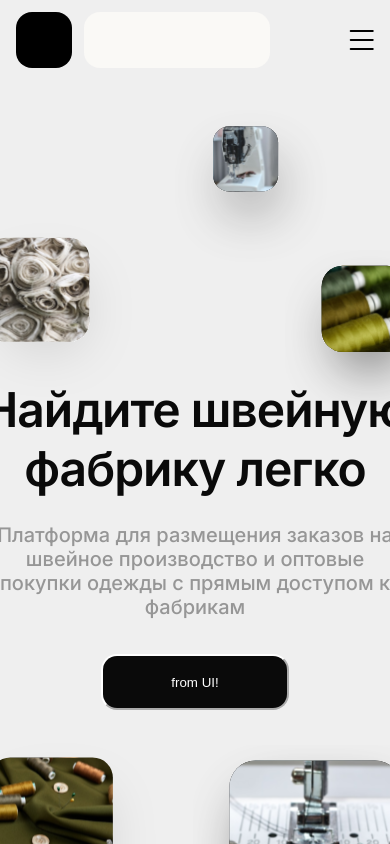
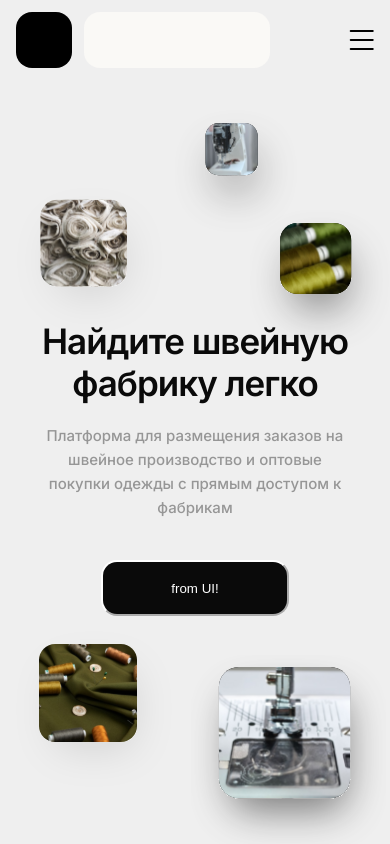
Before and after one commit to askarbekovDev/zentext, a Next.js app: page / in a window 390 px wide. Shown: the top 844 px of the page. Built offline with nearby package versions, Linux system fonts and the light colour scheme.

Commit message:
landing intro block for mobile is done!

```diff
--- a/src/components/intro.tsx/index.module.scss
+++ b/src/components/intro.tsx/index.module.scss
@@ -16,6 +16,9 @@
   }
   @media (max-width: 700px) {
     height: 1060px;
+  }
+  @media (max-width: 450px) {
+    height: 920px;
   }
 }
 
@@ -57,6 +60,11 @@
     @media (max-width: 700px) {
       font-size: 48px;
     }
+    @media (max-width: 450px) {
+      font-size: 35px;
+      width: 320px;
+      top: 240px;
+    }
   }
 
   .subTitle {
@@ -75,6 +83,11 @@
     @media (max-width: 900px) {
       width: 400px;
     }
+    @media (max-width: 450px) {
+      font-size: 15px;
+      width: 310px;
+      top: 260px;
+    }
   }
   .btn {
     position: relative;
@@ -88,6 +101,9 @@
     }
     @media (max-width: 700px) {
       top: 360px;
+    }
+    @media (max-width: 450px) {
+      top: 300px;
     }
   }
 }
@@ -126,6 +142,7 @@
       height: 146px;
       padding: 10px 20px;
     }
+
     .text {
       width: 146px;
       color: var(--secondary_light);
@@ -139,6 +156,9 @@
         font-weight: 600;
         text-align: center;
         margin: 10px 0;
+      }
+      @media (max-width: 450px) {
+        font-size: 16px;
       }
     }
   }
@@ -205,6 +225,10 @@
       width: 152px;
       height: 152px;
     }
+    @media (max-width: 450px) {
+      width: 122px;
+      height: 122px;
+    }
   }
 
   .imageSecond {
@@ -233,6 +257,11 @@
     @media (max-width: 570px) {
       transform: translate(90px, -320px);
     }
+    @media (max-width: 450px) {
+      transform: translate(55px, -360px);
+      width: 140px;
+      height: 140px;
+    }
   }
 
   .imageThird {
@@ -260,6 +289,11 @@
     }
     @media (max-width: 570px) {
       transform: translate(-240px, -350px);
+    }
+    @media (max-width: 450px) {
+      transform: translate(-180px, -385px);
+      height: 150px;
+      width: 150px;
     }
   }
 
@@ -291,6 +325,11 @@
     @media (max-width: 570px) {
       transform: translate(-2px, 175px);
     }
+    @media (max-width: 450px) {
+      transform: translate(-4px, 85px);
+      width: 195px;
+      height: 195px;
+    }
   }
 
   .imageFifth {
@@ -319,5 +358,10 @@
     @media (max-width: 570px) {
       transform: translate(-235px, 170px);
     }
+    @media (max-width: 450px) {
+      transform: translate(-180px, 60px);
+      width: 158px;
+      height: 158px;
+    }
   }
 }
```
